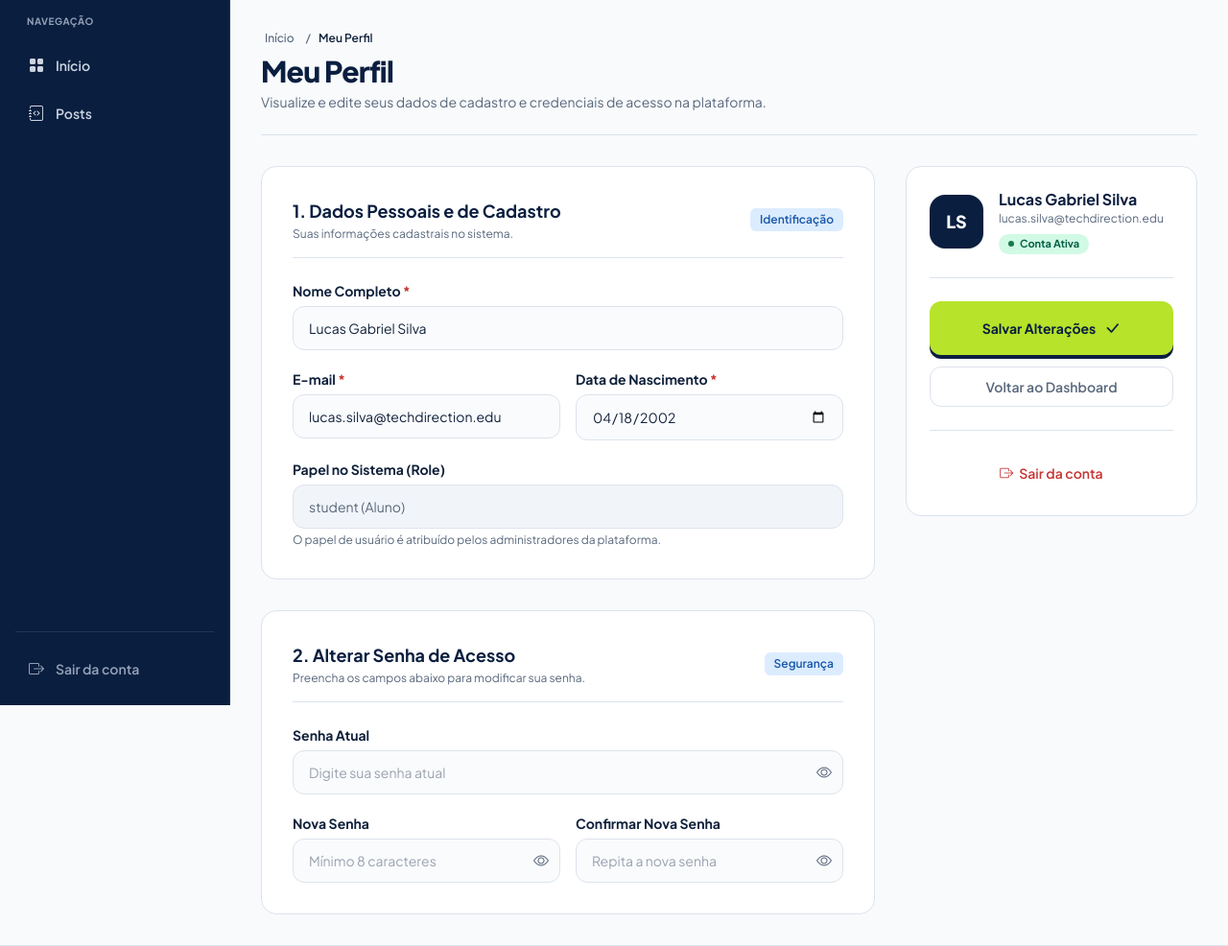
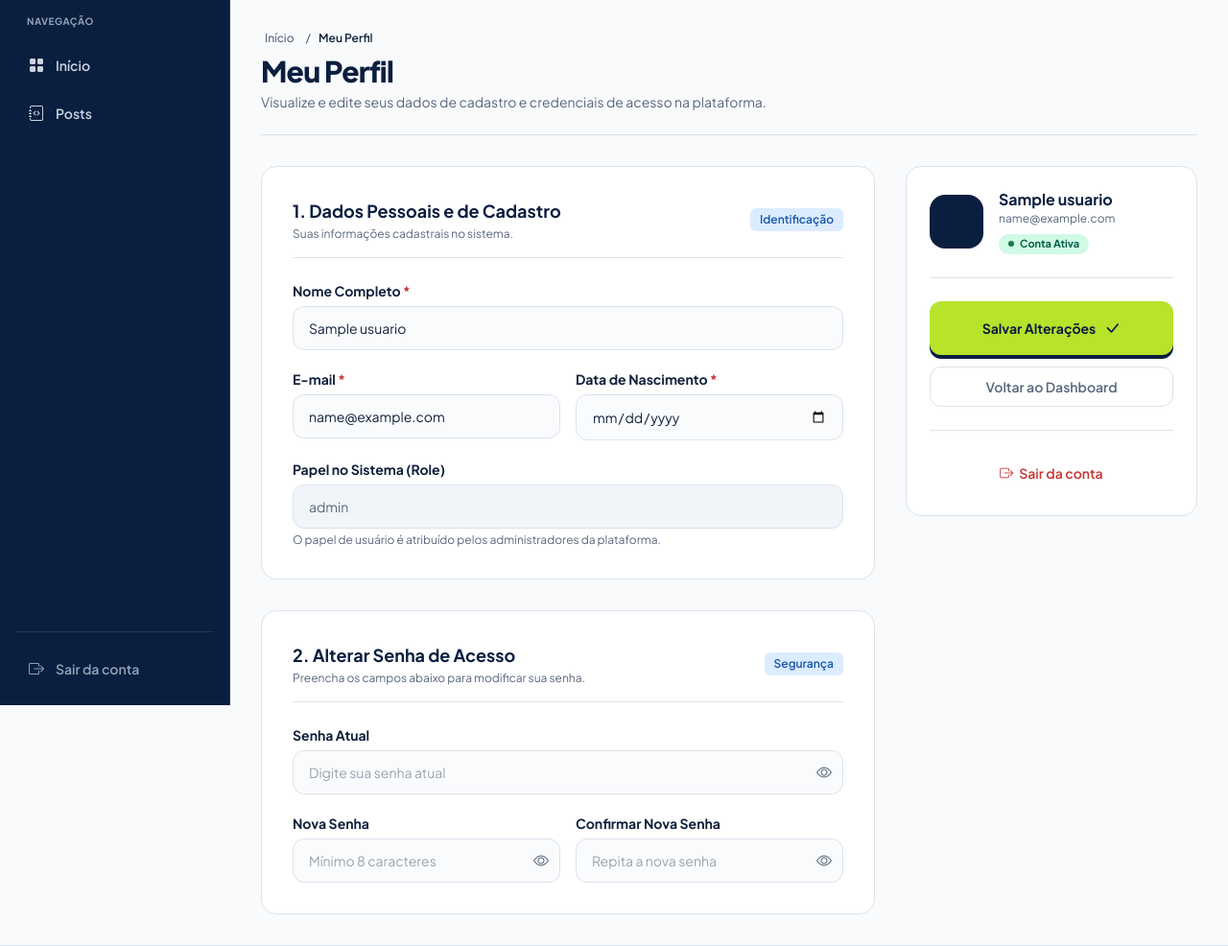
Before and after one commit to DevFernando06/Tech-Direction, a Flask app: template templates/perfil.html in a window 1280 px wide. Shown: the part 65-1051 px from the top of the page at 96% size. Run offline with Flask 3, Linux system fonts and the light colour scheme; the template is opened without the code that fills it: most values are stand-ins (such as "Sample title", 1, 10 or a date in 2020); some libraries are stand-ins or nearby versions.

Commit message:
Update perfil.html to use dynamic user data

```diff
--- a/templates/perfil.html
+++ b/templates/perfil.html
@@ -10,6 +10,7 @@
 <div class="flex-1 flex relative">
     {% include 'partils/sidebar.html' %}
     <main class="flex-1 min-w-0 max-w-[76rem] w-full mx-auto px-4 sm:px-6 lg:px-8 py-6 sm:py-8" id="main-content" tabindex="-1">
+        {% include 'partils/flash.html' %}
         <header class="mb-8 border-b border-line pb-6">
             <nav aria-label="Breadcrumb" class="mb-2">
                 <ol class="flex flex-wrap items-center gap-2 text-xs text-muted font-medium">
@@ -48,7 +49,7 @@
                                 name="userName"
                                 required
                                 autocomplete="name"
-                                value="Lucas Gabriel Silva"
+                                value="{{ usuario.nome }}"
                                 class="w-full px-4 py-3 text-sm rounded-xl bg-slate-50/75 border border-line text-ink focus:outline-none focus:ring-2 focus:ring-brand-lime focus:border-brand-blue focus:bg-white transition-all"
                             >
                         </div>
@@ -64,7 +65,7 @@
                                     name="userEmail"
                                     required
                                     autocomplete="email"
-                                    value="lucas.silva@techdirection.edu"
+                                    value="{{ usuario.email }}"
                                     class="w-full px-4 py-3 text-sm rounded-xl bg-slate-50/75 border border-line text-ink focus:outline-none focus:ring-2 focus:ring-brand-lime focus:border-brand-blue focus:bg-white transition-all"
                                 >
                             </div>
@@ -79,7 +80,7 @@
                                     name="dateBirth"
                                     required
                                     autocomplete="bday"
-                                    value="2002-04-18"
+                                    value="{{ usuario.data_nascimento or '' }}"
                                     class="w-full px-4 py-3 text-sm rounded-xl bg-slate-50/75 border border-line text-ink focus:outline-none focus:ring-2 focus:ring-brand-lime focus:border-brand-blue focus:bg-white transition-all"
                                 >
                             </div>
@@ -93,7 +94,7 @@
                                 type="text"
                                 id="role"
                                 name="role"
-                                value="student (Aluno)"
+                                value="{{ usuario.roles|join(', ') }}"
                                 readonly
                                 aria-describedby="role-help"
                                 class="w-full px-4 py-3 text-sm rounded-xl bg-slate-100 border border-line text-muted cursor-not-allowed focus:outline-none focus:ring-2 focus:ring-brand-lime"
@@ -199,11 +200,11 @@
                 <div class="bg-white rounded-2xl border border-line p-6 shadow-xs sticky top-24">
                     <header class="flex items-center gap-4 pb-6 border-b border-line mb-6">
                         <span class="w-14 h-14 rounded-2xl bg-brand-dark text-white font-extrabold flex items-center justify-center text-lg shadow-sm shrink-0" aria-hidden="true">
-                            LS
+                            {{ usuario_iniciais }}
                         </span>
                         <div>
-                            <h3 class="text-base font-bold text-brand-dark leading-tight">Lucas Gabriel Silva</h3>
-                            <p class="text-xs text-muted truncate mt-0.5">lucas.silva@techdirection.edu</p>
+                            <h3 class="text-base font-bold text-brand-dark leading-tight">{{ usuario.nome }}</h3>
+                            <p class="text-xs text-muted truncate mt-0.5">{{ usuario.email }}</p>
                             <span class="inline-flex items-center gap-1.5 mt-2 px-2.5 py-0.5 rounded-full text-[11px] font-bold bg-emerald-100 text-emerald-800">
                                 <span class="w-1.5 h-1.5 rounded-full bg-success" aria-hidden="true"></span>
                                 Conta Ativa
```
